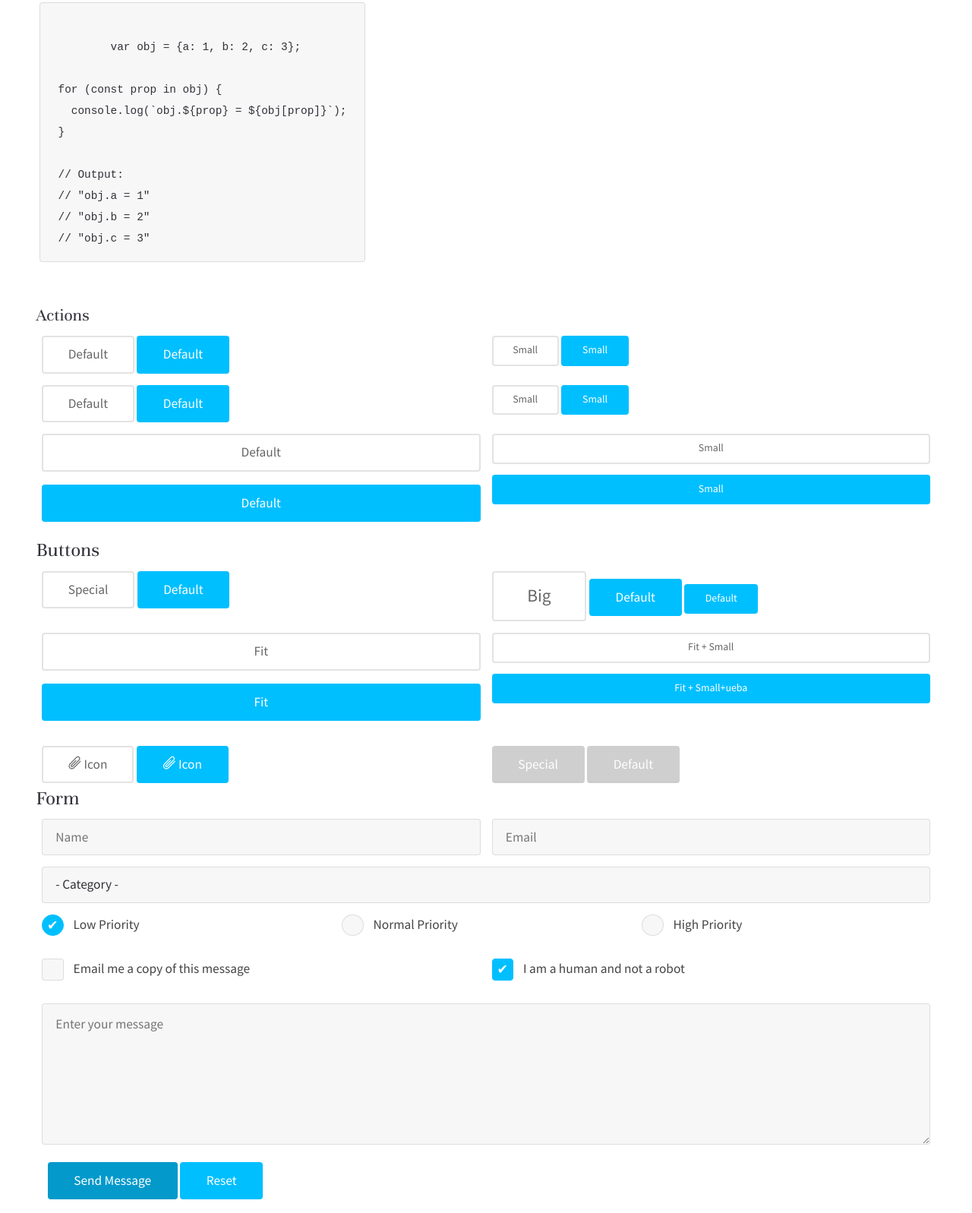
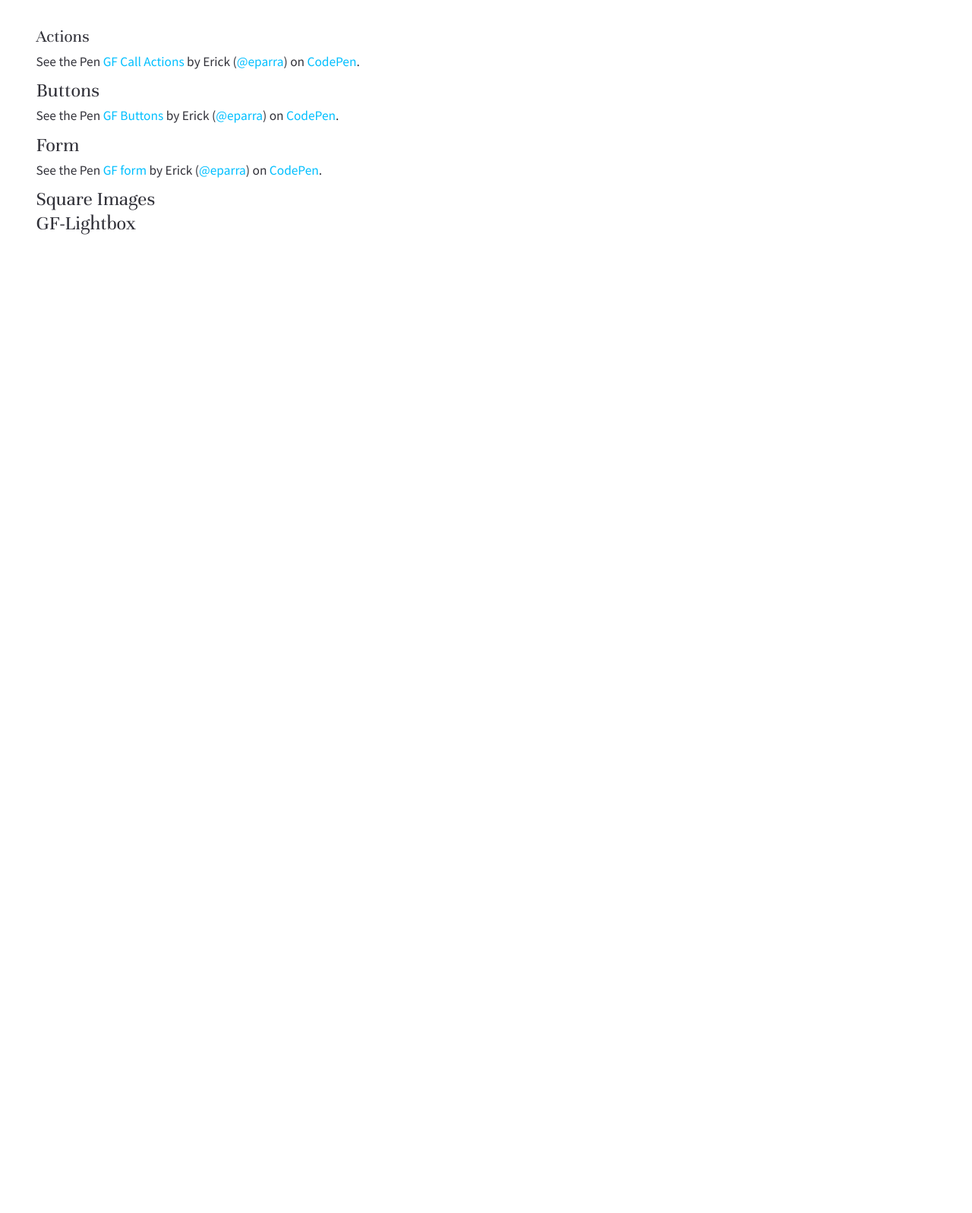
Before and after one commit to Eparrita/gf, a website: page index.html in a window 1280 px wide. Shown: the part 811-2408 px from the top of the page at 76% size. After the commit the page ends 1132 px from the top, so only its background shows below. Drawn offline with nearby package versions, Linux system fonts and the light colour scheme; a script that the page names is missing; files whose address does not match are found by name.

Commit message:
Inserting Codepen

```diff
--- a/index.html
+++ b/index.html
@@ -7,6 +7,7 @@
   <meta http-equiv="X-UA-Compatible" content="ie=edge">
   <title>Gasoil Framework</title>
   <link rel="stylesheet" href="./css/gf.min.css">
+
   <link rel="stylesheet" href="./css/gf-theme.css">
 </head>
 
@@ -18,19 +19,13 @@
     </header>
     <!-- Text -->
     <h3>Text</h3>
-    <p>This is <b>bold</b> and this is <strong>strong</strong>.</p>
-    <p>This is <i>italic</i> and this is <em>emphasized</em>.</p>
-    <p> This is <sup>superscript</sup> text and this is <sub>subscript</sub> text.</p>
-    <p> This is <u>underlined</u> and this is code: <code>for (;;) { ... }</code>.</p>
-    Finally, <a href="#">this is a link</a>.</p>
-    <hr />
-    <h1>Heading Level 1</h1>
-    <h2>Heading Level 2</h2>
-    <h3>Heading Level 3</h3>
-    <h4>Heading Level 4</h4>
-    <h5>Heading Level 5</h5>
-    <h6>Heading Level 6</h6>
-    <hr />
+    <p data-height="265" data-theme-id="light" data-slug-hash="GBzQeV" data-default-tab="result" data-user="eparra" data-pen-title="GF Text" class="codepen">See the Pen <a href="https://codepen.io/eparra/pen/GBzQeV/">GF Text</a> by Erick (<a href="https://codepen.io/eparra">@eparra</a>) on <a href="https://codepen.io">CodePen</a>.</p>
+    <script async src="https://static.codepen.io/assets/embed/ei.js"></script>
+
+    <h4>Heading</h4>
+    <p data-height="265" data-theme-id="light" data-slug-hash="qygxvM" data-default-tab="result" data-user="eparra" data-pen-title="GF Heading" class="codepen">See the Pen <a href="https://codepen.io/eparra/pen/qygxvM/">GF Heading</a> by Erick (<a href="https://codepen.io/eparra">@eparra</a>) on <a href="https://codepen.io">CodePen</a>.</p>
+    <script async src="https://static.codepen.io/assets/embed/ei.js"></script>
+
     <h4>Blockquote</h4>
     <blockquote>Fringilla nisl. Donec accumsan interdum nisi, quis tincidunt felis sagittis eget tempus euismod. Vestibulum ante ipsum primis in faucibus vestibulum. Blandit adipiscing eu felis iaculis volutpat ac adipiscing accumsan faucibus. Vestibulum ante ipsum
       primis in faucibus lorem ipsum dolor sit amet nullam adipiscing eu felis.</blockquote>
@@ -50,103 +45,14 @@ for (const prop in obj) {
 </code>
 </pre>
     <h4>Actions</h4>
-    <div class="sm-12 md-6 lg-6">
-      <a href="#" class="button alt">Default</a>
-      <a href="#" class="button">Default</a>
-    </div>
-    <div class="sm-12 md-6 lg-6">
-      <a href="#" class="button alt small">Small</a>
-      <a href="#" class="button small">Small</a>
-    </div>
-    <div class="sm-12 md-6 lg-6">
-      <a href="#" class="button alt">Default</a></li>
-      <a href="#" class="button">Default</a>
-    </div>
-    <div class="sm-12 md-6 lg-6">
-      <a href="#" class="button alt small">Small</a>
-      <a href="#" class="button small">Small</a>
-    </div>
-    <div class="sm-12 md-6 lg-6">
-      <a href="#" class="button alt fit">Default</a>
-      <a href="#" class="button fit">Default</a>
-    </div>
-    <div class="sm-12 md-6 lg-6">
-      <a href="#" class="button alt small fit">Small</a>
-      <a href="#" class="button small fit">Small</a>
-    </div>
+    <p data-height="265" data-theme-id="light" data-slug-hash="QBYQYE" data-default-tab="result" data-user="eparra" data-pen-title="GF Call Actions" class="codepen">See the Pen <a href="https://codepen.io/eparra/pen/QBYQYE/">GF Call Actions</a> by Erick (<a href="https://codepen.io/eparra">@eparra</a>) on <a href="https://codepen.io">CodePen</a>.</p>
+    <script async src="https://static.codepen.io/assets/embed/ei.js"></script>
     <h3>Buttons</h3>
-    <div class="sm-12 md-6 lg-6">
-      <a href="#" class="button alt">Special</a>
-      <a href="#" class="button">Default</a>
-    </div>
-    <div class="sm-12 md-6 lg-6">
-      <a href="#" class="button alt big">Big</a>
-      <a href="#" class="button">Default</a>
-      <a href="#" class="button small">Default</a>
-    </div>
-    <div class="sm-12 md-6 lg-6">
-      <a href="#" class="button alt fit">Fit</a>
-      <a href="#" class="button fit">Fit</a>
-    </div>
-    <div class="sm-12 md-6 lg-6">
-      <a href="#" class="button alt fit small">Fit + Small</a>
-      <a href="#" class="button fit small">Fit + Small+ueba</a>
-    </div>
-    <div class="sm-12 md-6 lg-6">
-      <a href="#" class="button alt"><i class="icon-attachment"></i> Icon</a>
-      <a href="#" class="button"><i class="icon-attachment"></i> Icon</a>
-    </div>
-    <div class="sm-12 md-6 lg-6">
-      <span class="button alt disabled">Special</span></li>
-      <span class="button disabled">Default</span></li>
-    </div>
+    <p data-height="265" data-theme-id="light" data-slug-hash="JBxpwZ" data-default-tab="html,result" data-user="eparra" data-pen-title="GF Buttons" class="codepen">See the Pen <a href="https://codepen.io/eparra/pen/JBxpwZ/">GF Buttons</a> by Erick (<a href="https://codepen.io/eparra">@eparra</a>) on <a href="https://codepen.io">CodePen</a>.</p>
+    <script async src="https://static.codepen.io/assets/embed/ei.js"></script>
     <h3>Form</h3>
-    <form method="post" action="#">
-      <div class="sm-12 md-6 lg-6">
-        <input type="text" name="name" id="name" value="" placeholder="Name" />
-      </div>
-      <div class="sm-12 md-6 lg-6">
-        <input type="email" name="email" id="email" value="" placeholder="Email" />
-      </div>
-      <div class="sm-12 md-12 lg-12">
-        <select name="category" id="category">
-          <option value="">- Category -</option>
-          <option value="1">Manufacturing</option>
-          <option value="1">Shipping</option>
-          <option value="1">Administration</option>
-          <option value="1">Human Resources</option>
-        </select>
-      </div>
-      <div class="sm-4 md-4 lg-4">
-        <input type="radio" id="priority-low" name="priority" checked>
-        <label for="priority-low">Low Priority</label>
-      </div>
-      <div class="sm-4 md-4 lg-4">
-        <input type="radio" id="priority-normal" name="priority">
-        <label for="priority-normal">Normal Priority</label>
-      </div>
-      <div class="sm-4 md-4 lg-4">
-        <input type="radio" id="priority-high" name="priority">
-        <label for="priority-high">High Priority</label>
-      </div>
-      <div class="sm-12 md-6 lg-6">
-        <input type="checkbox" id="copy" name="copy">
-        <label for="copy">Email me a copy of this message</label>
-      </div>
-      <div class="sm-12 md-6 lg-6">
-        <input type="checkbox" id="human" name="human" checked>
-        <label for="human">I am a human and not a robot</label>
-      </div>
-      <div class="sm-12 md-12 lg-12">
-        <textarea name="message" id="message" placeholder="Enter your message" rows="6"></textarea>
-      </div>
-      <div class="group sm-12 md-12 lg-12">
-        <div class="sm-6 md-6 lg-6">
-          <input type="submit" value="Send Message" class="special" />
-          <input type="reset" value="Reset" />
-        </div>
-      </div>
-    </form>
+    <p data-height="265" data-theme-id="light" data-slug-hash="jpdZQr" data-default-tab="result" data-user="eparra" data-pen-title="GF form" class="codepen">See the Pen <a href="https://codepen.io/eparra/pen/jpdZQr/">GF form</a> by Erick (<a href="https://codepen.io/eparra">@eparra</a>) on <a href="https://codepen.io">CodePen</a>.</p>
+    <script async src="https://static.codepen.io/assets/embed/ei.js"></script>
     <h3>Square Images</h3>
     <h3>GF-Lightbox</h3>
   </div>
```
